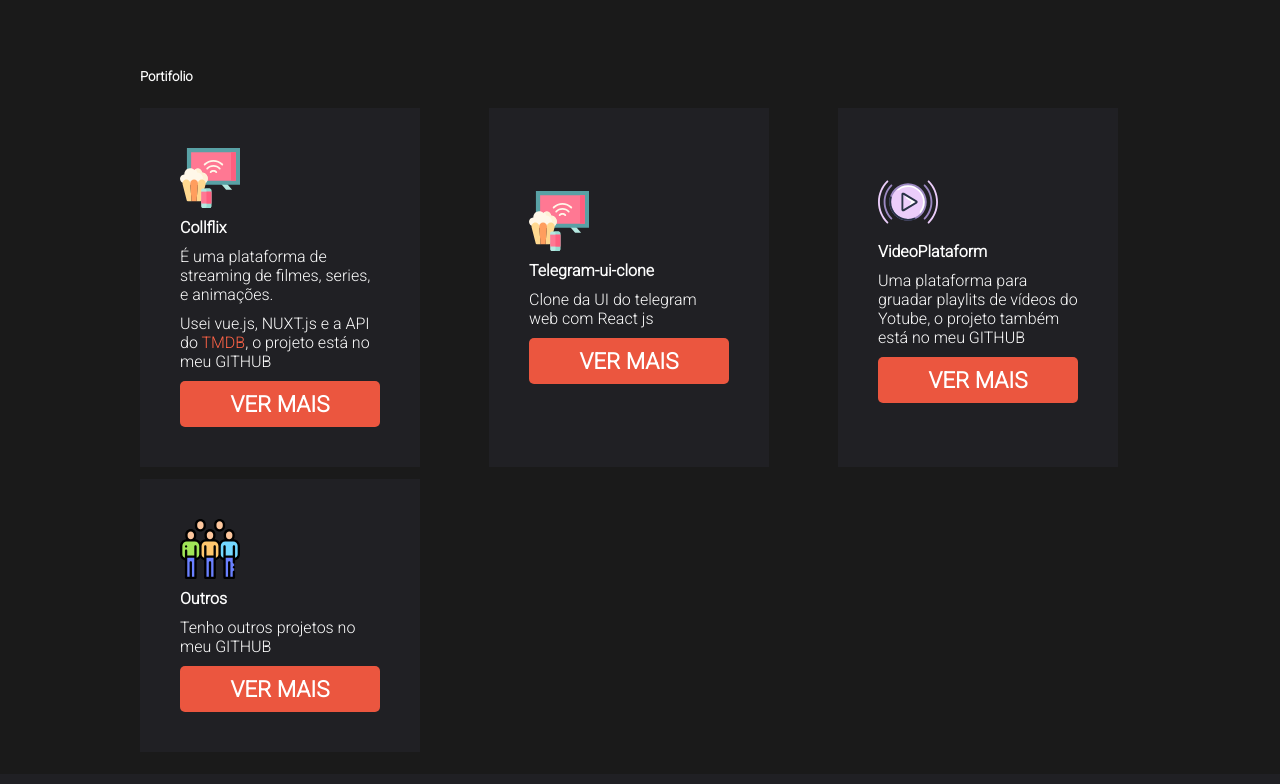
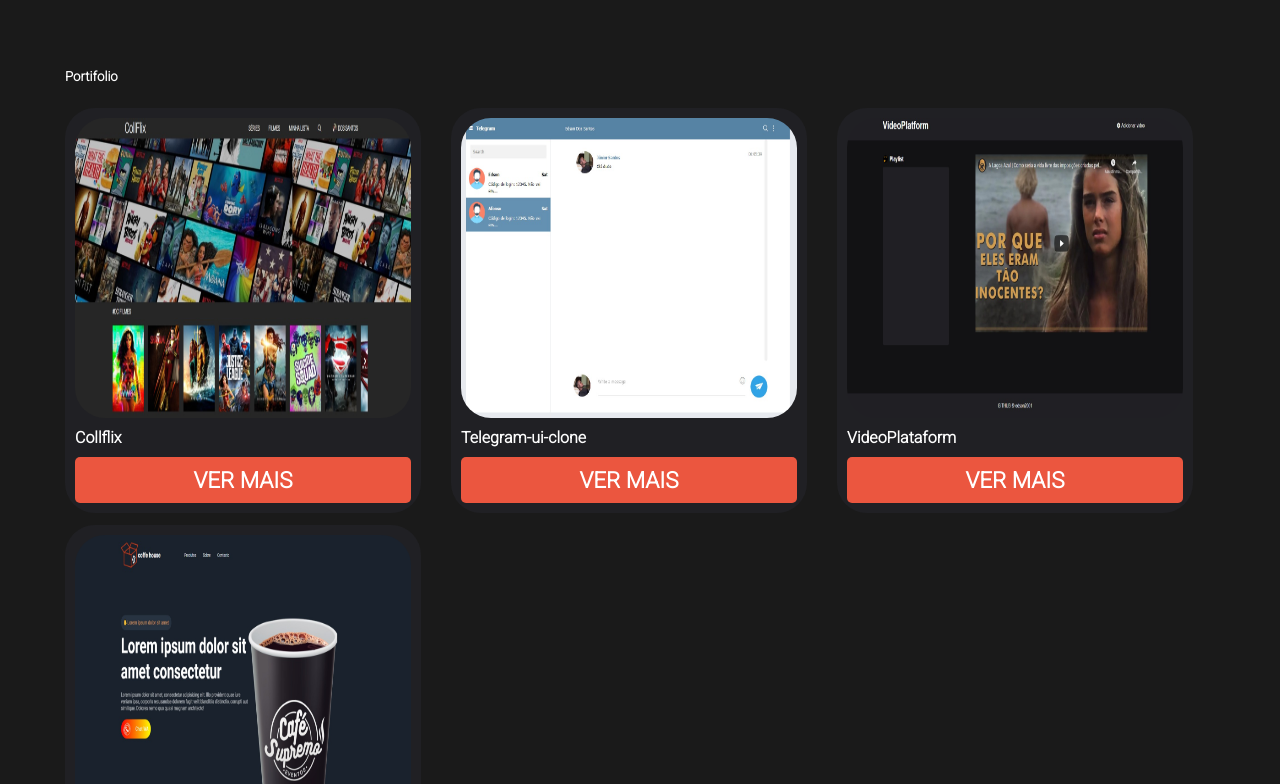
Before and after one commit to Edson2001/Portifolio, a plain HTML site: page index.html in a window 1280 px wide. Shown: the part 691-1475 px from the top of the page. Drawn offline with Linux system fonts and the light colour scheme.

Commit message:
redezine

```diff
--- a/assets/css/index.css
+++ b/assets/css/index.css
@@ -48,8 +48,7 @@ body{
     margin-top: 10px;
 }
 .container{
-    max-width: 1000px;
-
+    max-width: 1150px;
     margin: 0 auto;
 }
 ul li a, h1.logo{
@@ -128,7 +127,10 @@ h5{
     height: 150px;
 }
 .list img, .list-port img{
-    width: 60px;
+    width: 100%;
+    height: 300px;
+    background-size: cover;
+    border-radius: 30px;
 }
 .list li:hover, .list-port:hover{
     transition: ease .7s;
@@ -140,12 +142,11 @@ h5{
     flex-wrap: wrap;
     justify-content: space-between;
     max-width: 100%;
-
 }
 
 .list-port{
     background-color: rgb(32, 32, 36);
-    width: 200px;
+    width: 336px;
     margin-right: 22px;
     padding: 10px;
     display: flex;
@@ -153,8 +154,8 @@ h5{
     flex-direction: column;
     text-align: left;
     align-items: left;
-    padding: 40px;
     margin-top: 12px;
+    border-radius: 30px;
 }
 .list-port p{
     margin-top: 10px;
--- a/index.html
+++ b/index.html
@@ -89,51 +89,39 @@
         <div class="port bg-flex" id="portifolio">
 
             <div class="list-port">
-                <img src="assets/images/aplicativo-de-streaming-de-tv.svg" />
+                <img src="assets/images/Captura da Web_22-6-2021_95914_collflix.vercel.app.jpeg" />
                 <h4>
                     <p>Collflix</p>
                 </h4>
-                <p>
-                    É uma plataforma de streaming de filmes, series, e animações.
-                </p>
-                <p>
-                    Usei vue.js, NUXT.js e a API do <a target="_blank" href="https://developers.themoviedb.org/3">TMDB</a>, o projeto está no meu GITHUB
-                </p>
+
                 <a target="_blank" href="https://github.com/Edson2001/collflix" class="btn">Ver mais</a>
             </div>
 
             <div class="list-port">
-                <img src="assets/images/aplicativo-de-streaming-de-tv.svg" />
+                <img src="assets/images/Captura da Web_22-6-2021_101247_localhost.jpeg" />
                 <h4>
                     <p>Telegram-ui-clone</p>
                 </h4>
-                <p>
-                    Clone da UI do telegram web com React js
-                </p>
 
                 <a target="_blank" href="https://github.com/Edson2001/Telegram-ui-clone" class="btn">Ver mais</a>
             </div>
 
             <div class="list-port">
-                <img src="assets/images/aplicativo-de-streaming-de-tv (1).svg" />
+                <img src="assets/images/Captura da Web_22-6-2021_10839_localhost.jpeg" />
                 <h4>
                     <p>VideoPlataform</p>
                 </h4>
-                <p>
-                    Uma plataforma para gruadar playlits de vídeos do Yotube, o projeto também está no meu GITHUB
-                </p>
+
                 <a target="_blank" href="https://github.com/Edson2001/VideoPlatform" class="btn">Ver mais</a>
             </div>
 
             <div class="list-port">
-                <img src="assets/images/comunidade.svg" />
+                <img src="assets/images/Captura da Web_22-6-2021_1008_.jpeg" />
                 <h4>
-                    <p>Outros</p>
+                    <p>Coff-ui</p>
                 </h4>
-                <p>
-                    Tenho outros projetos no meu GITHUB
-                </p>
-                <a target="_blank" href="https://github.com/Edson2001?tab=repositories" class="btn">Ver mais</a>
+
+                <a target="_blank" href="https://github.com/Edson2001/Coffe-ui" class="btn">Ver mais</a>
             </div>
         </div>
 
```
Also changed, not shown: assets/images/189321464_136243411889248_6699646256085317882_n.jpg (deleted), assets/images/Captura da Web_22-6-2021_10047_.jpeg (added), assets/images/Captura da Web_22-6-2021_1008_.jpeg (added), assets/images/Captura da Web_22-6-2021_101247_localhost.jpeg (added), assets/images/Captura da Web_22-6-2021_10839_localhost.jpeg (added), assets/images/Captura da Web_22-6-2021_95914_collflix.vercel.app.jpeg (added).
